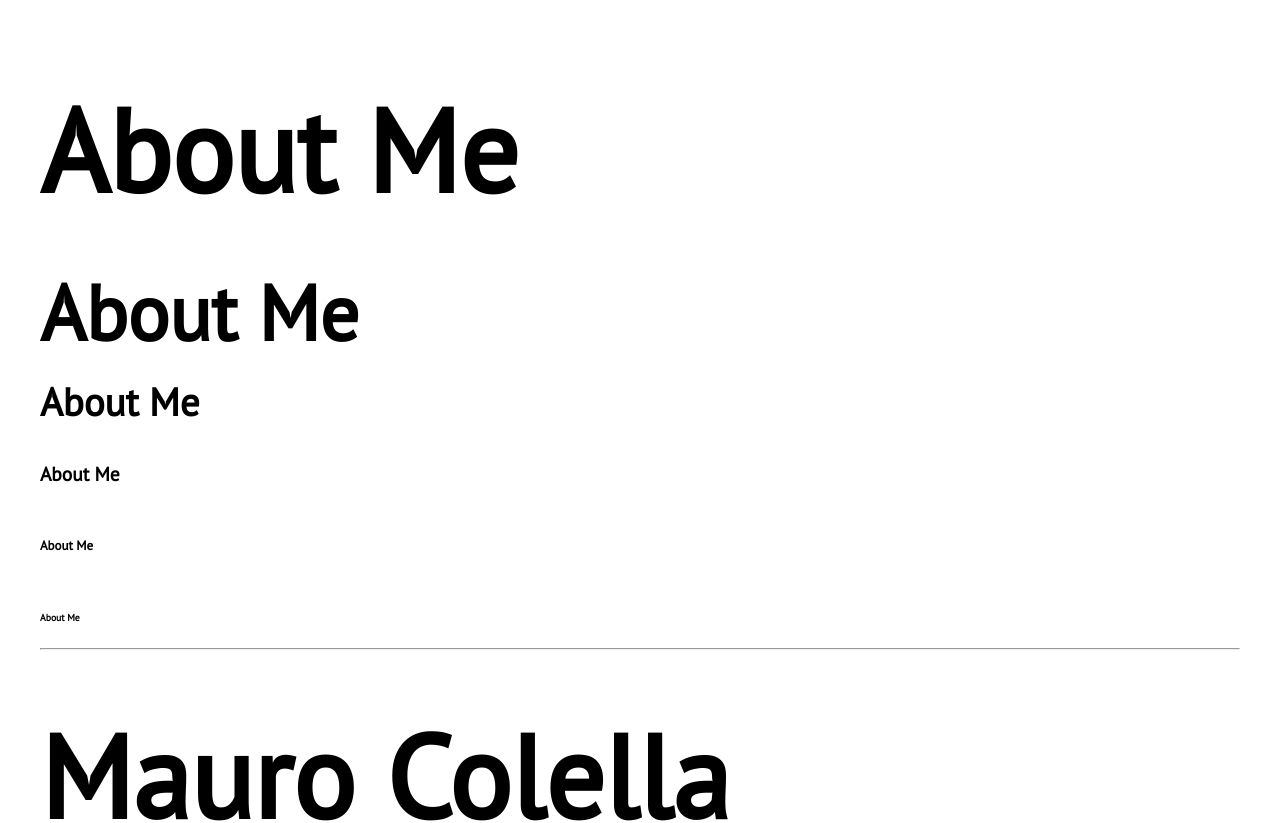
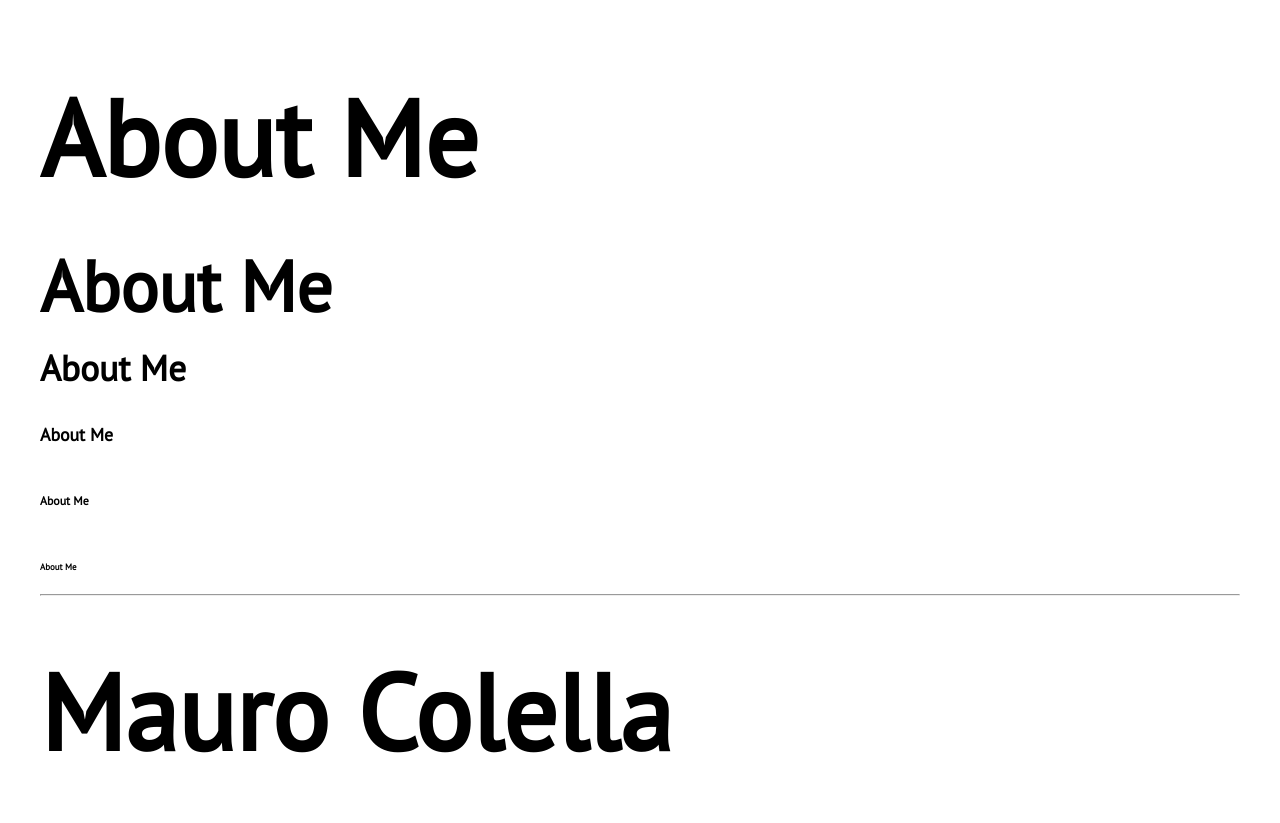
Before and after one commit to maurocolella/portfolio_2023, a Next.js app: page / in a window 1280 px wide. Shown: the top 823 px of the page. Built offline with nearby package versions, Linux system fonts and the light colour scheme.

Commit message:
Implement fluid-type mixin

```diff
--- /dev/null
+++ b/styles/fluid-type.scss
@@ -0,0 +1,51 @@
+// ----
+// Sass (vundefined)
+// Compass (vundefined)
+// dart-sass (v1.6.2)
+// ----
+
+// =============================================================================
+//
+//  PRECISE CONTROL OVER RESPONSIVE TYPOGRAPHY FOR SASS
+//  ---------------------------------------------------
+//  Indrek Paas @indrekpaas
+//
+//  Inspired by Mike Riethmuller's Precise control over responsive typography
+//  https://www.madebymike.com.au/writing/precise-control-responsive-typography/
+//
+//  Borrowed `strip-unit` function from Hugo Giraudel
+//  https://css-tricks.com/snippets/sass/strip-unit-function/
+//
+//  02.04.2018 Remove `screen` keyword from media queries
+//  11.08.2016 Remove redundant `&` self-reference
+//  31.03.2016 Remove redundant parenthesis from output
+//  02.10.2015 Add support for multiple properties
+//  24.04.2015 Initial release
+//
+// =============================================================================
+
+@mixin fluid-type($properties, $min-vw, $max-vw, $min-value, $max-value) {
+  @each $property in $properties {
+    #{$property}: $min-value;
+  }
+
+  @media (min-width: $min-vw) {
+    @each $property in $properties {
+      #{$property}: calc(#{$min-value} + #{strip-unit($max-value - $min-value)} * (100vw - #{$min-vw}) / #{strip-unit($max-vw - $min-vw)});
+    }
+  }
+
+  @media (min-width: $max-vw) {
+    @each $property in $properties {
+      #{$property}: $max-value;
+    }
+  }
+}
+
+@function strip-unit($number) {
+  @if type-of($number)=="number" and not unitless($number) {
+    @return $number / ($number * 0 + 1);
+  }
+
+  @return $number;
+}
--- a/styles/globals.scss
+++ b/styles/globals.scss
@@ -1,21 +1,12 @@
 $baseFontSize: 16;
+@import 'fluid-type';
 @import 'typebase';
 
 html {
   font-family: 'PT Sans', sans-serif;
+  @include fluid-type(font-size, 800px, 1200px, 16px, 22px);
 }
 
-@media screen and (min-width: 50em) {
-  html {
-    font-size: 2vw;
-  }
-}
-
-@media screen and (min-width: 75em) {
-  html {
-    font-size: 16 / $baseFontSize * 1.5em;
-  }
-}
 
 article,
 div,
```
